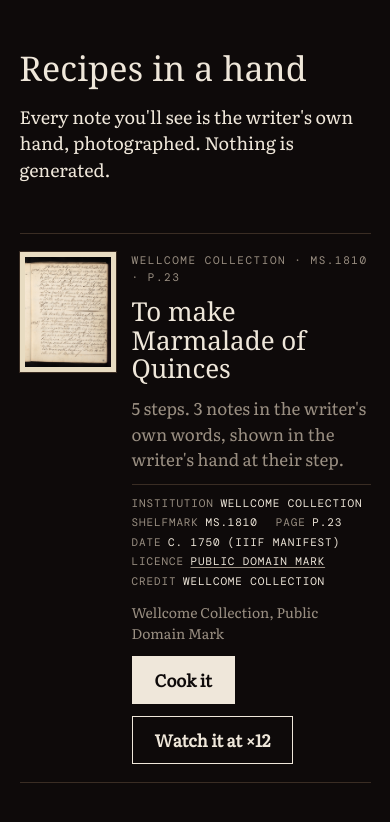
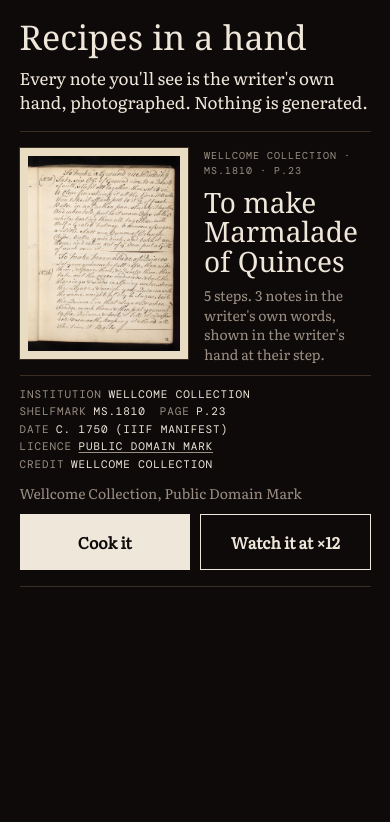
Before and after one commit to edycutjong/steam, a React (Vite) app: page / in a window 390 px wide. Shown: the top 822 px of the page. Built offline with nearby package versions, Linux system fonts and the light colour scheme; a web font is replaced by a local one.

Commit message:
[kiro] cook-mode-qa-r1: Q6 shelf hero: bigger scan on its mat, IM Fell title, slip and both buttons above the fold on a phone

```diff
--- a/src/app/app.css
+++ b/src/app/app.css
@@ -344,21 +344,29 @@ a:hover {
 
 .shelf__item {
   display: grid;
-  grid-template-columns: minmax(0, 340px) minmax(0, 1fr);
-  gap: clamp(20px, 4vw, 56px);
-  align-items: start;
-  padding: 28px 0;
+  grid-template-columns: minmax(280px, 40%) minmax(0, 1fr);
+  gap: clamp(24px, 5vw, 80px);
+  align-items: center;
+  padding: clamp(24px, 4vh, 44px) 0;
   border-top: var(--hair);
   border-bottom: var(--hair);
 }
 
 .shelf__thumb {
   min-width: 0;
+  justify-self: start;
 }
 
+.shelf__thumb .mat {
+  padding: clamp(10px, 1.4vw, 18px);
+}
+
+/* the scan is as big as the fold allows: header and card fit one screen */
 .shelf__thumb img {
-  width: 100%;
-  max-height: 56dvh;
+  width: auto;
+  max-width: 100%;
+  max-height: calc(100dvh - 330px);
+  min-height: 200px;
   object-fit: contain;
 }
 
@@ -373,8 +381,8 @@ a:hover {
   margin: 0;
   font-family: var(--face-title);
   font-weight: 400;
-  font-size: clamp(28px, 3.4vw, 44px);
-  line-height: 1.1;
+  font-size: clamp(32px, 4.6vw, 64px);
+  line-height: 1.05;
 }
 
 .shelf__title a {
@@ -389,7 +397,7 @@ a:hover {
 .shelf__hint {
   margin: 0;
   max-width: 32em;
-  font-size: 17px;
+  font-size: 18px;
   color: var(--muted);
 }
 
@@ -401,32 +409,99 @@ a:hover {
   margin: 0;
 }
 
+.shelf__body .btn-row .btn {
+  min-height: 56px;
+}
+
 .shelf__empty {
   margin: 32px 0 0;
   color: var(--muted);
 }
 
+/* Phone: the scan beside kicker, title and hint; the slip and both buttons below it, all above the fold (cook-mode-qa-r1 Q6). */
 @media (max-width: 640px) {
+  .shelf {
+    padding-top: 20px;
+  }
+
+  .shelf__list {
+    margin-top: 16px;
+  }
+
+  .shelf__head .lede {
+    margin-top: 10px;
+    font-size: 17px;
+  }
+
   .shelf__item {
-    grid-template-columns: 96px minmax(0, 1fr);
-    gap: 16px;
-    padding: 18px 0;
+    grid-template-columns: minmax(0, 48%) minmax(0, 1fr);
+    gap: 10px 16px;
+    align-items: start;
+    padding: 16px 0;
+  }
+
+  .shelf__body {
+    display: contents;
+  }
+
+  .shelf__thumb {
+    grid-column: 1;
+    grid-row: 1 / span 3;
+  }
+
+  .shelf__thumb img {
+    width: 100%;
+    max-height: none;
+    min-height: 0;
   }
 
   .shelf__thumb .mat {
-    padding: 5px;
+    padding: 8px;
   }
 
-  .shelf__body {
-    gap: 12px;
+  .shelf__body > .kicker {
+    grid-column: 2;
+    font-size: 10px;
+    letter-spacing: 0.1em;
   }
 
-  .shelf__body .btn-row {
+  .shelf__body > .kicker,
+  .shelf__title,
+  .shelf__hint {
+    margin: 0;
+  }
+
+  .shelf__title {
+    grid-column: 2;
+    font-size: 28px;
+  }
+
+  .shelf__hint {
+    grid-column: 2;
+    font-size: 14px;
+    line-height: 1.4;
+  }
+
+  .shelf__body > .slip,
+  .shelf__body > .credit-line,
+  .shelf__body > .btn-row {
     grid-column: 1 / -1;
   }
 
-  .shelf__title {
-    font-size: 26px;
+  .shelf__body > .slip .slip__grid {
+    gap: 0 14px;
+  }
+
+  .shelf__body > .btn-row {
+    flex-wrap: nowrap;
+    gap: 10px;
+  }
+
+  .shelf__body > .btn-row .btn {
+    flex: 1 1 0;
+    min-width: 0;
+    padding: 0 8px;
+    font-size: 16px;
   }
 }
 
```
Also changed, not shown: 1 other file (tests, documents, lock files or other folders).
